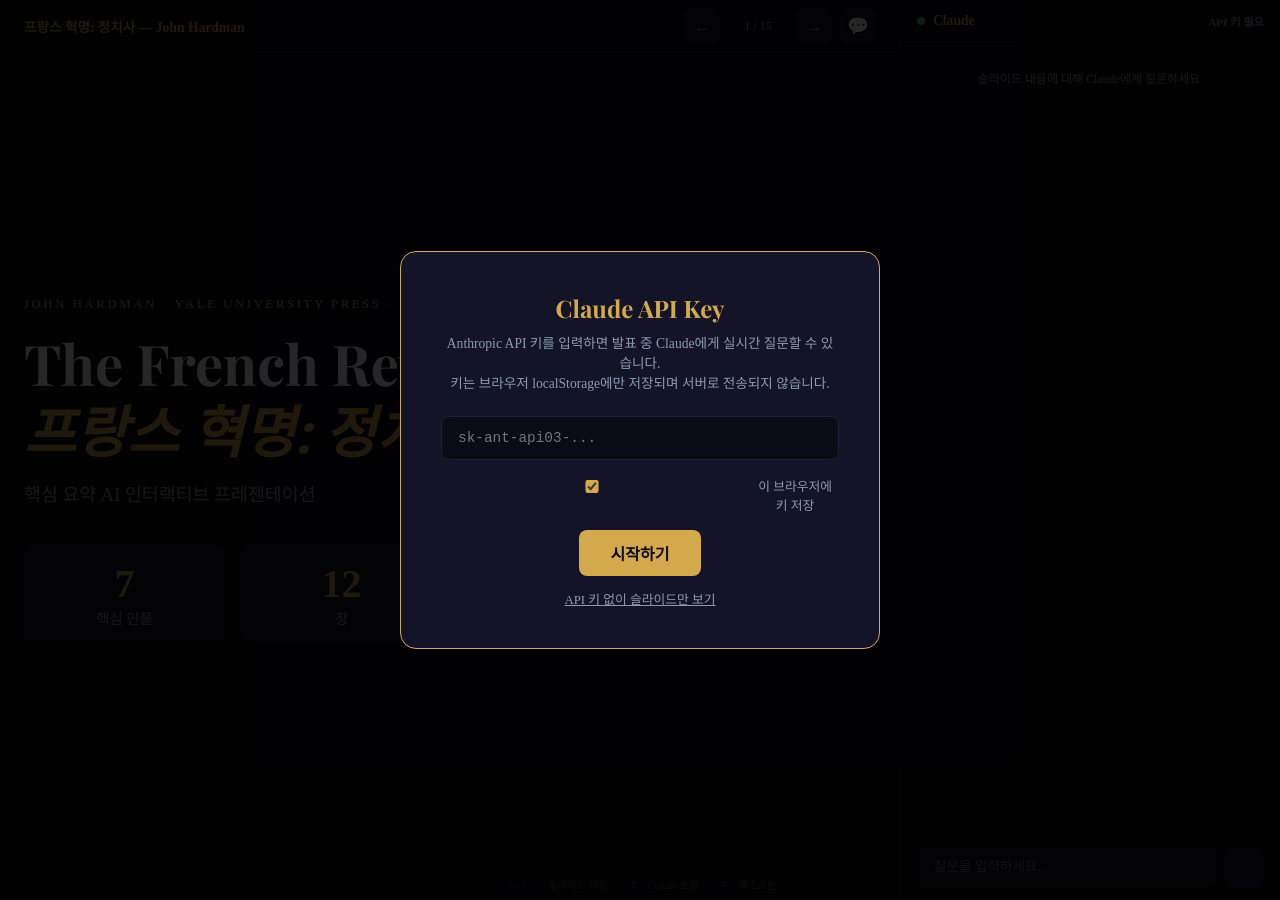
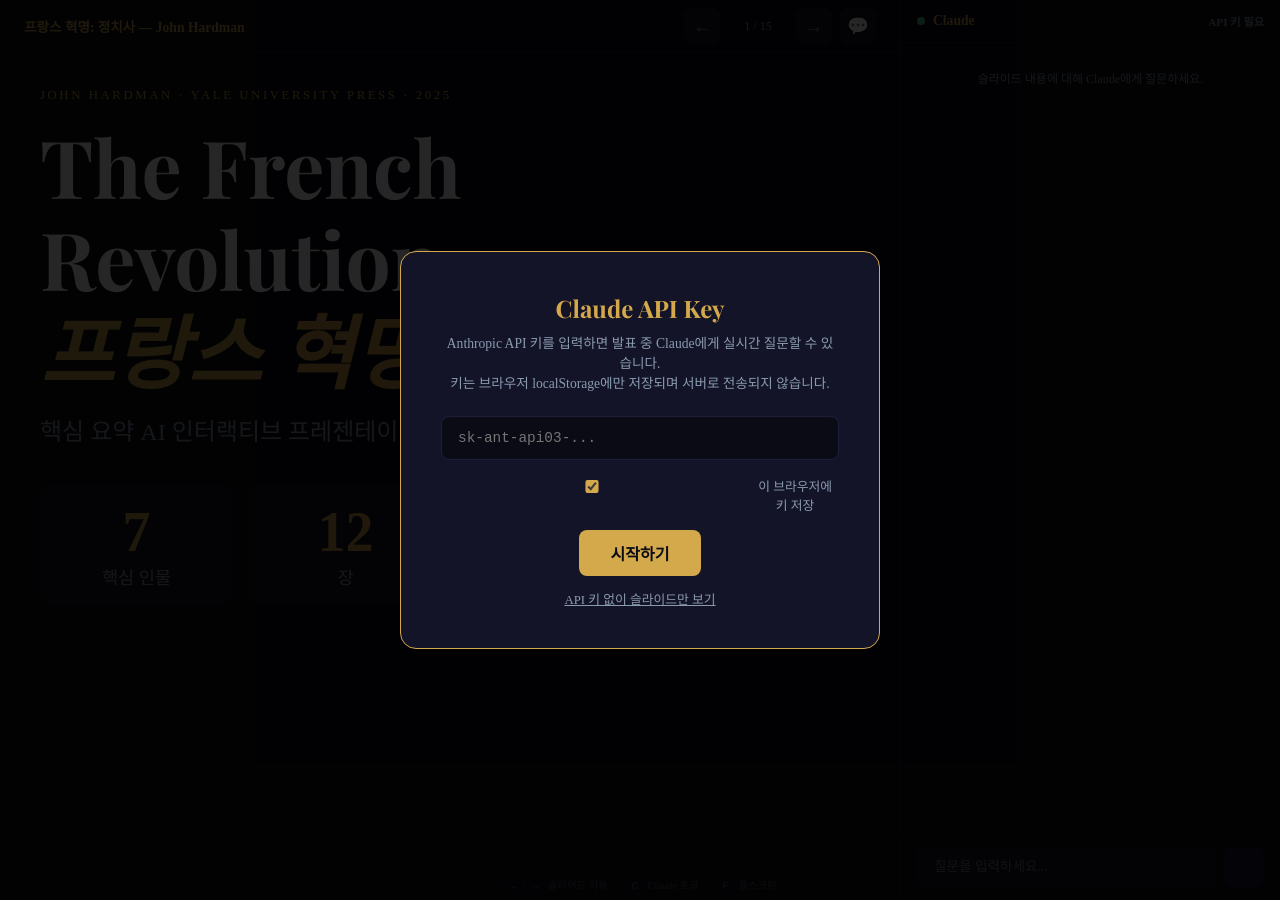
Before and after one commit to menwchen/menwchen.github.io, a Jekyll site: the page built from french-revolution-ai-presentation.html, in a window 1280 px wide. Built offline with Jekyll 4.4.1, drawn with Linux system fonts in a browser that asks for light colours; some web fonts are replaced.

Commit message:
프레젠테이션 폰트 대폭 확대 (약 2~2.5배)
- h1: 3.5→5rem, h2: 2.2→3rem, h3: 1.25→1.6rem
- 본문 p: 1.1→1.4rem, 리스트: 1.05→1.35rem
- 카드 제목: 1.1→1.5rem, 카드 본문: 1→1.25rem
- 인용문: 1.2→1.6rem, 통계 숫자: 2.5→3.5rem
- 슬라이드 max-width: 960→1100px, 스크롤 허용

Co-Authored-By: Claude Opus 4.6 (1M context) <noreply@anthropic.com>

```diff
--- a/french-revolution-ai-presentation.html
+++ b/french-revolution-ai-presentation.html
@@ -162,16 +162,16 @@ body {
 .slide-container {
   flex: 1;
   display: flex;
-  align-items: center;
+  align-items: flex-start;
   justify-content: center;
-  padding: 1.5rem;
-  overflow: hidden;
+  padding: 2rem 2.5rem;
+  overflow-y: auto;
 }
 
 .slide {
   display: none;
   width: 100%;
-  max-width: 960px;
+  max-width: 1100px;
   animation: fadeIn 0.4s ease;
 }
 
@@ -182,31 +182,31 @@ body {
 /* ── SLIDE CONTENT STYLES ── */
 .slide h1 {
   font-family: 'Playfair Display', serif;
-  font-size: 3.5rem;
-  line-height: 1.2;
-  margin-bottom: 0.3rem;
+  font-size: 5rem;
+  line-height: 1.15;
+  margin-bottom: 0.5rem;
 }
 
 .slide h1 em { color: var(--gold); font-style: italic; }
 
 .slide h2 {
   font-family: 'Playfair Display', serif;
-  font-size: 2.2rem;
+  font-size: 3rem;
   color: var(--gold);
-  margin-bottom: 1rem;
-  padding-bottom: 0.5rem;
-  border-bottom: 2px solid var(--gold-dim);
+  margin-bottom: 1.2rem;
+  padding-bottom: 0.6rem;
+  border-bottom: 3px solid var(--gold-dim);
 }
 
-.slide h3 { font-size: 1.25rem; color: var(--gold); margin-bottom: 0.5rem; }
+.slide h3 { font-size: 1.6rem; color: var(--gold); margin-bottom: 0.5rem; }
 
-.slide p { color: var(--light); line-height: 1.8; margin-bottom: 0.8rem; font-size: 1.1rem; }
-.slide .subtitle { color: var(--subtle); font-size: 1.15rem; }
+.slide p { color: var(--light); line-height: 1.7; margin-bottom: 0.8rem; font-size: 1.4rem; }
+.slide .subtitle { color: var(--subtle); font-size: 1.5rem; }
 .slide .highlight { color: var(--gold); font-weight: 700; }
 .slide .danger { color: var(--red); font-weight: 700; }
 
-.slide ul { padding-left: 1.2rem; color: var(--light); line-height: 1.9; font-size: 1.05rem; }
-.slide li { margin-bottom: 0.3rem; }
+.slide ul { padding-left: 1.5rem; color: var(--light); line-height: 1.8; font-size: 1.35rem; }
+.slide li { margin-bottom: 0.4rem; }
 
 .card-grid {
   display: grid;
@@ -220,9 +220,9 @@ body {
 
 .s-card {
   background: var(--card);
-  border-radius: 10px;
-  padding: 1.2rem;
-  border-top: 3px solid var(--gold);
+  border-radius: 12px;
+  padding: 1.5rem;
+  border-top: 4px solid var(--gold);
 }
 
 .s-card.red { border-color: var(--red); }
@@ -232,8 +232,8 @@ body {
 .s-card.pink { border-color: var(--pink); }
 .s-card.orange { border-color: var(--orange); }
 
-.s-card h3 { font-size: 1.1rem; margin-bottom: 0.4rem; }
-.s-card p, .s-card ul { font-size: 1rem; }
+.s-card h3 { font-size: 1.5rem; margin-bottom: 0.5rem; }
+.s-card p, .s-card ul { font-size: 1.25rem; }
 
 .quote-box {
   background: var(--card);
@@ -243,8 +243,8 @@ body {
   border-radius: 0 10px 10px 0;
 }
 
-.quote-box p { font-style: italic; color: var(--white); font-size: 1.2rem; }
-.quote-box cite { display: block; margin-top: 0.5rem; font-size: 0.9rem; color: var(--subtle); font-style: normal; }
+.quote-box p { font-style: italic; color: var(--white); font-size: 1.6rem; line-height: 1.7; }
+.quote-box cite { display: block; margin-top: 0.5rem; font-size: 1.1rem; color: var(--subtle); font-style: normal; }
 
 .stat-row {
   display: flex;
@@ -262,9 +262,9 @@ body {
   min-width: 120px;
 }
 
-.stat-box .num { font-size: 2.5rem; font-weight: 900; color: var(--gold); display: block; }
+.stat-box .num { font-size: 3.5rem; font-weight: 900; color: var(--gold); display: block; }
 .stat-box .num.red { color: var(--red); }
-.stat-box .label { font-size: 0.9rem; color: var(--subtle); }
+.stat-box .label { font-size: 1.1rem; color: var(--subtle); }
 
 .char-row {
   display: flex;
```
